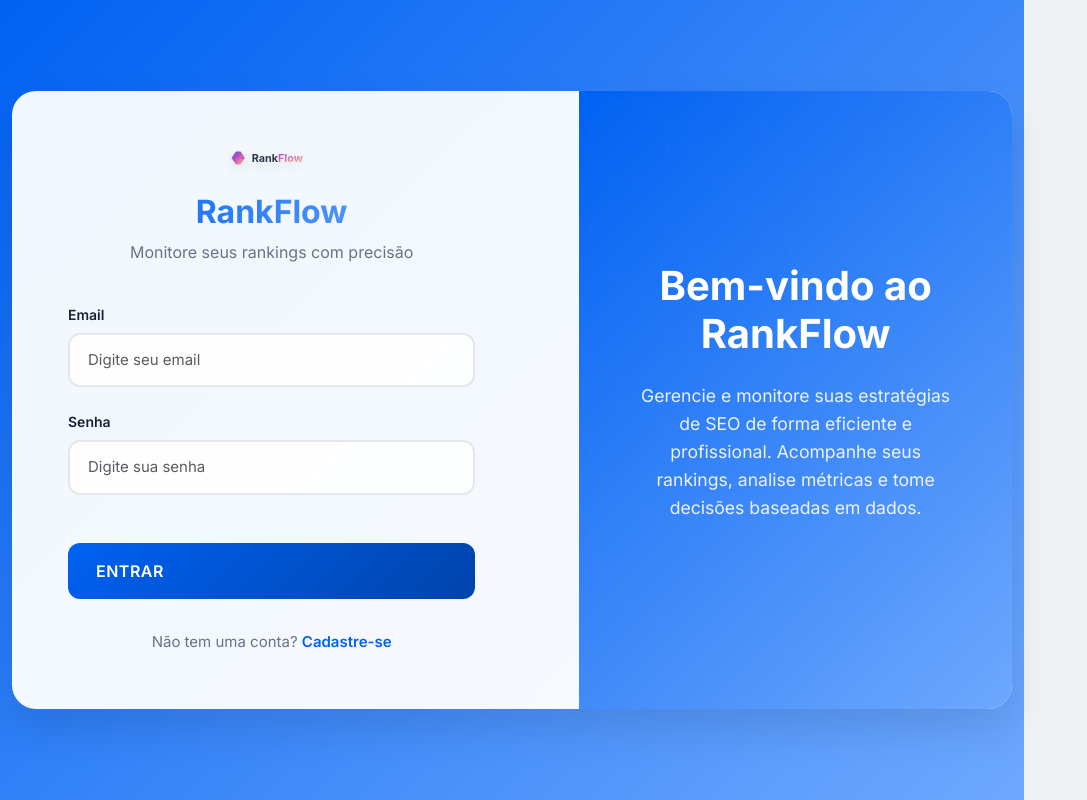
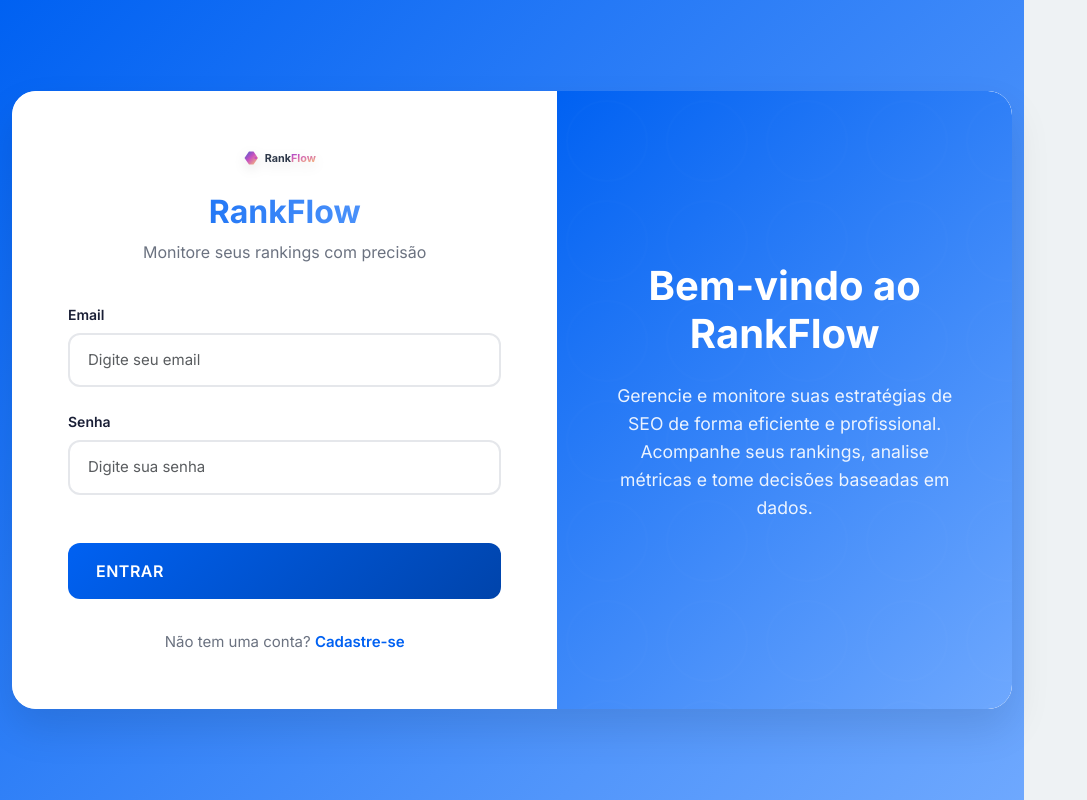
Before and after one commit to Gabrielnfranca/RankFlow_SEO, a Flask app: page /login in a window 1280 px wide. Shown: the whole page, without its empty margins (0-1087 px from the left). Run offline with Flask 3, Linux system fonts and the light colour scheme.

Commit message:
Fix login page layout and remove gray column

```diff
--- a/static/css/style.css
+++ b/static/css/style.css
@@ -648,11 +648,9 @@ body {
 }
 
 .login-container {
-    background: rgba(255, 255, 255, 0.95);
+    background: #ffffff;
     border-radius: 24px;
     box-shadow: 0 20px 40px rgba(0, 0, 0, 0.1);
-    backdrop-filter: blur(10px);
-    padding: 3.5rem;
     width: 100%;
     margin: 0 auto;
     position: relative;
@@ -665,12 +663,13 @@ body {
         max-width: 1000px;
         display: grid;
         grid-template-columns: 1.2fr 1fr;
-        gap: 3rem;
-        padding: 0;
+        gap: 0;
     }
 
     .login-content {
+        background: #ffffff;
         padding: 3.5rem;
+        border-radius: 24px 0 0 24px;
     }
 
     .login-image {
@@ -682,6 +681,7 @@ body {
         padding: 3.5rem;
         position: relative;
         overflow: hidden;
+        border-radius: 0 24px 24px 0;
     }
 
     .login-image::before {
@@ -709,6 +709,14 @@ body {
         text-align: center;
         max-width: 400px;
         line-height: 1.6;
+    }
+}
+
+/* Versão Mobile */
+@media (max-width: 991.98px) {
+    .login-container {
+        padding: 2.5rem;
+        margin: 1rem;
     }
 }
 
@@ -749,13 +757,13 @@ body {
     height: auto;
     font-size: 15px;
     transition: all 0.2s ease;
-    background: rgba(255, 255, 255, 0.9);
+    background: #ffffff;
 }
 
 .login-form .form-control:focus {
     border-color: #0061f2;
     box-shadow: 0 0 0 3px rgba(0, 97, 242, 0.1);
-    background: #fff;
+    background: #ffffff;
 }
 
 .login-btn {
```
